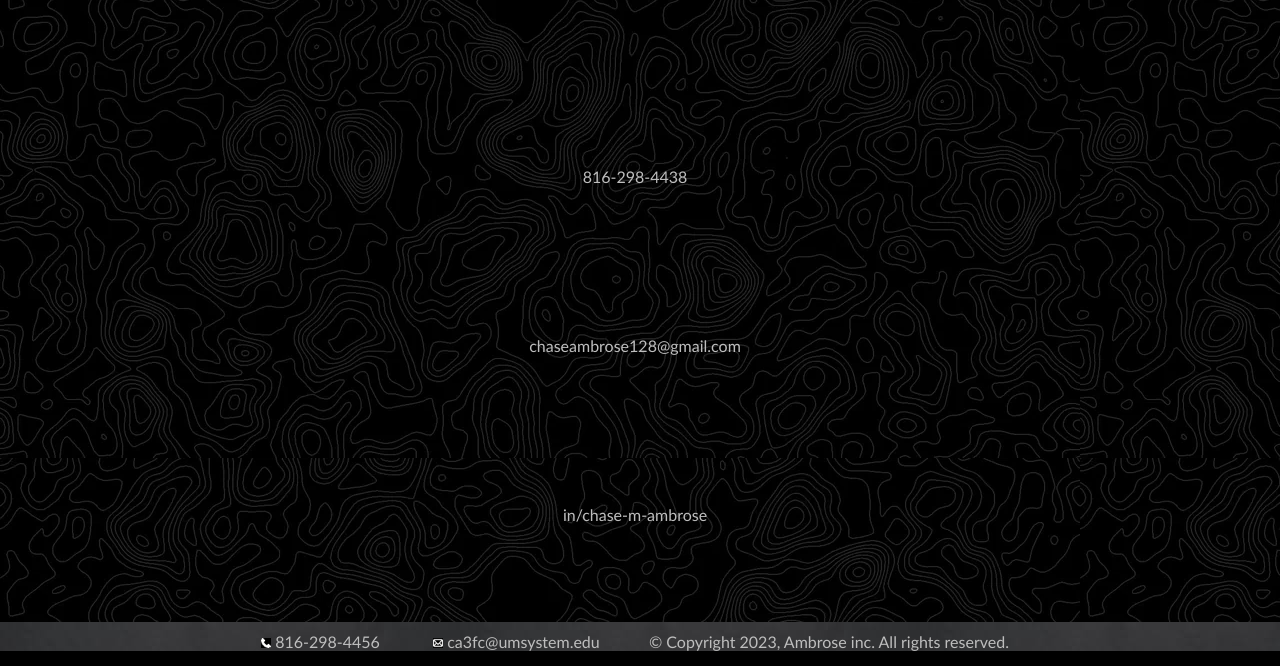
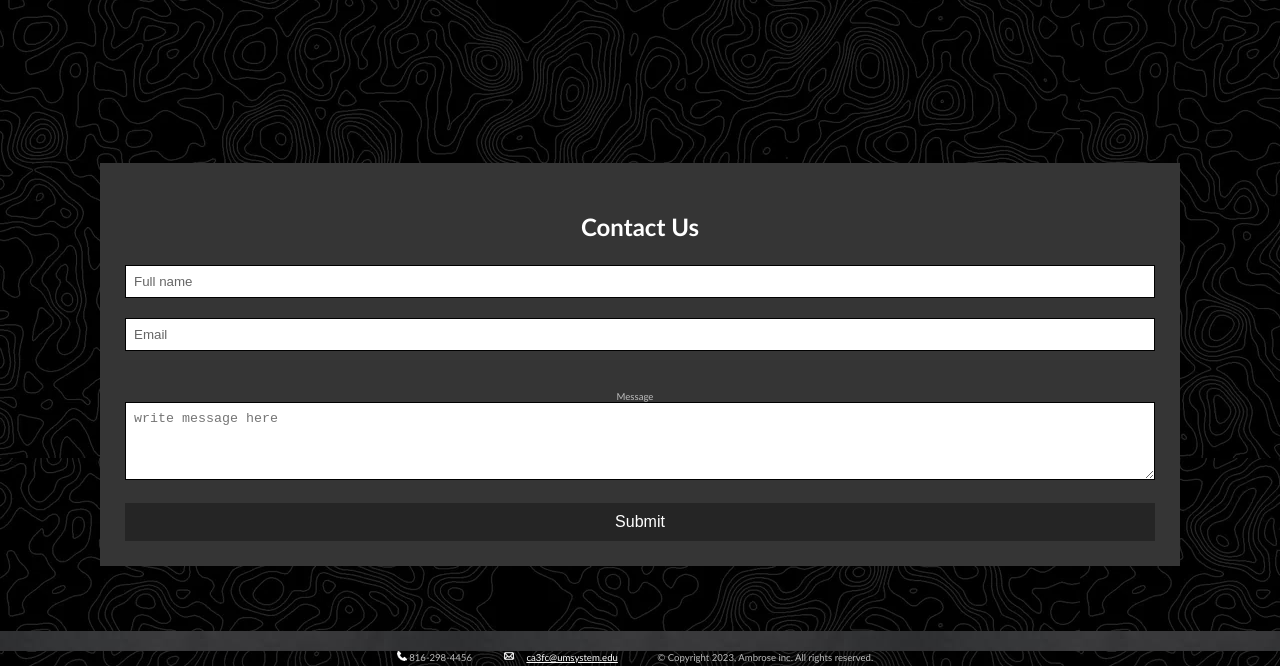
Before and after one commit to versilion/versilion.github.io, a plain HTML site: page islt_7310/contact.html in a window 1280 px wide. Shown: the part 149-815 px from the top of the page. Drawn offline with Linux system fonts and the light colour scheme.

Commit message:
Add files via upload

```diff
--- a/islt_7310/contact.html
+++ b/islt_7310/contact.html
@@ -33,19 +33,35 @@
   </header>
   </body>
       <main>
-        <div class="grid-container">
-          <div class="grid-item1">
+        <div class="grid-item2">
         <h1>Get In Touch</h1>
-        </div>
-        <div class="grid-item2">
-        <p style="padding-top:150px;"> 816-298-4438</p>
-        <p style="padding-top:150px;"> chaseambrose128@gmail.com</p>
-        <p style="padding-top:150px;"> in/chase-m-ambrose</p>
-      </div>
+        <div class="login-box">
+            </head>
+            <body>
+            <div class="main-block">
+            <div class="left-part">
+            <i class="fas fa-envelope"></i>
+            <i class="fas fa-at"></i>
+            <i class="fas fa-mail-bulk"></i>
+            </div>
+            <form action="mailto:ca3fc@umsystem.edu?Subject=Website%20Contact" method="post" enctype="message">
+            <h1>Contact Us</h1>
+            <div class="info">
+            <input class="fname" type="text" name="name" placeholder="Full name" required>
+            <input type="email" name="email" placeholder="Email" id="Email" required>
+            </div>
+            <p>Message</p>
+            <div>
+            <textarea rows="4" placeholder="write message here"></textarea>
+            </div>
+            <button type="submit" value="send" href="mailto:ca3fc@umsystem.edu" target="_top">Submit</button>
+            </form>
+            </div>
       </div>
       </main>
       <footer>
-        <p><img style='display:inline;' src="./phone.png" width="10px" height="10px"> 816-298-4456&nbsp;&nbsp;&nbsp;&nbsp;&nbsp;&nbsp;&nbsp;&nbsp;&nbsp;&nbsp;&nbsp;&nbsp; <img style='display:inline;' src="./email.png" width="10px" height="10px"> ca3fc@umsystem.edu&nbsp;&nbsp;&nbsp;&nbsp;&nbsp;&nbsp;&nbsp;&nbsp;&nbsp;&nbsp;&nbsp;&nbsp;© Copyright 2023, Ambrose inc. All rights reserved.</p>
+        <p><img style='display:inline;' src="./phone.png" width="10px" height="10px"> 816-298-4456&nbsp;&nbsp;&nbsp;&nbsp;&nbsp;&nbsp;&nbsp;&nbsp;&nbsp;&nbsp;&nbsp;&nbsp; <img style='display:inline;' src="./email.png" width="10px" height="10px"> <a href="mailto:ca3fc@umsystem.edu?Subject=Website%20Contact" target="_top">
+          ca3fc@umsystem.edu</a>&nbsp;&nbsp;&nbsp;&nbsp;&nbsp;&nbsp;&nbsp;&nbsp;&nbsp;&nbsp;&nbsp;&nbsp;© Copyright 2023, Ambrose inc. All rights reserved.</p>
       </footer>
 </body>
 </html>
--- a/islt_7310/style.css
+++ b/islt_7310/style.css
@@ -2,6 +2,44 @@
     margin: 0;
     padding: 0;
 }
+form {
+    padding: 25px;
+    margin: 100px;
+    background: #353535;
+    }
+    .fas {
+    margin: 25px 10px 0;
+    font-size: 72px;
+    color: #252525;
+    }
+    .fa-envelope {
+    transform: rotate(-20deg);
+    }
+    .fa-at , .fa-mail-bulk{
+    transform: rotate(10deg);
+    }
+    input, textarea {
+    width: calc(100% - 18px);
+    padding: 8px;
+    margin-bottom: 20px;
+    border: 1px solid #000000;
+    outline: none;
+    }
+    input::placeholder {
+    color: #666;
+    }
+    button {
+    width: 100%;
+    padding: 10px;
+    border: none;
+    background: #252525;
+    font-size: 16px;
+    font-weight: 400;
+    color: #ffffff;
+    }
+    button:hover {
+    background: #414141;
+    }
 @media print {
     nav {
         display: none;
@@ -220,6 +258,22 @@ p a {
         width: 500px;
         height: 300px;
     }
+        .left-part, form {
+        width: 50%;
+        }
+        .fa-envelope {
+        margin-top: 0;
+        margin-left: 20%;
+        }
+        .fa-at {
+        margin-top: -10%;
+        margin-left: 65%;
+        }
+        .fa-mail-bulk {
+        margin-top: 2%;
+        margin-left: 28%;
+        }
+        }
     .content-wrap {
         padding-bottom: .2rem;    /* Footer height */
 }
@@ -279,5 +333,4 @@ blockquote {
         height: 40px;
         text-align: center;
         margin-bottom: 600px;
-
 }
```
Also changed, not shown: islt_7310/about.html (+3 -2 lines), islt_7310/effectspresets.html (+3 -2 lines), islt_7310/index.html (+3 -2 lines), islt_7310/keyframing.html (+3 -2 lines), islt_7310/learn.html (+4 -2 lines), islt_7310/rendering.html (+3 -2 lines), islt_7310/resources.html (+4 -3 lines), islt_7310/ui.html (+3 -2 lines).
